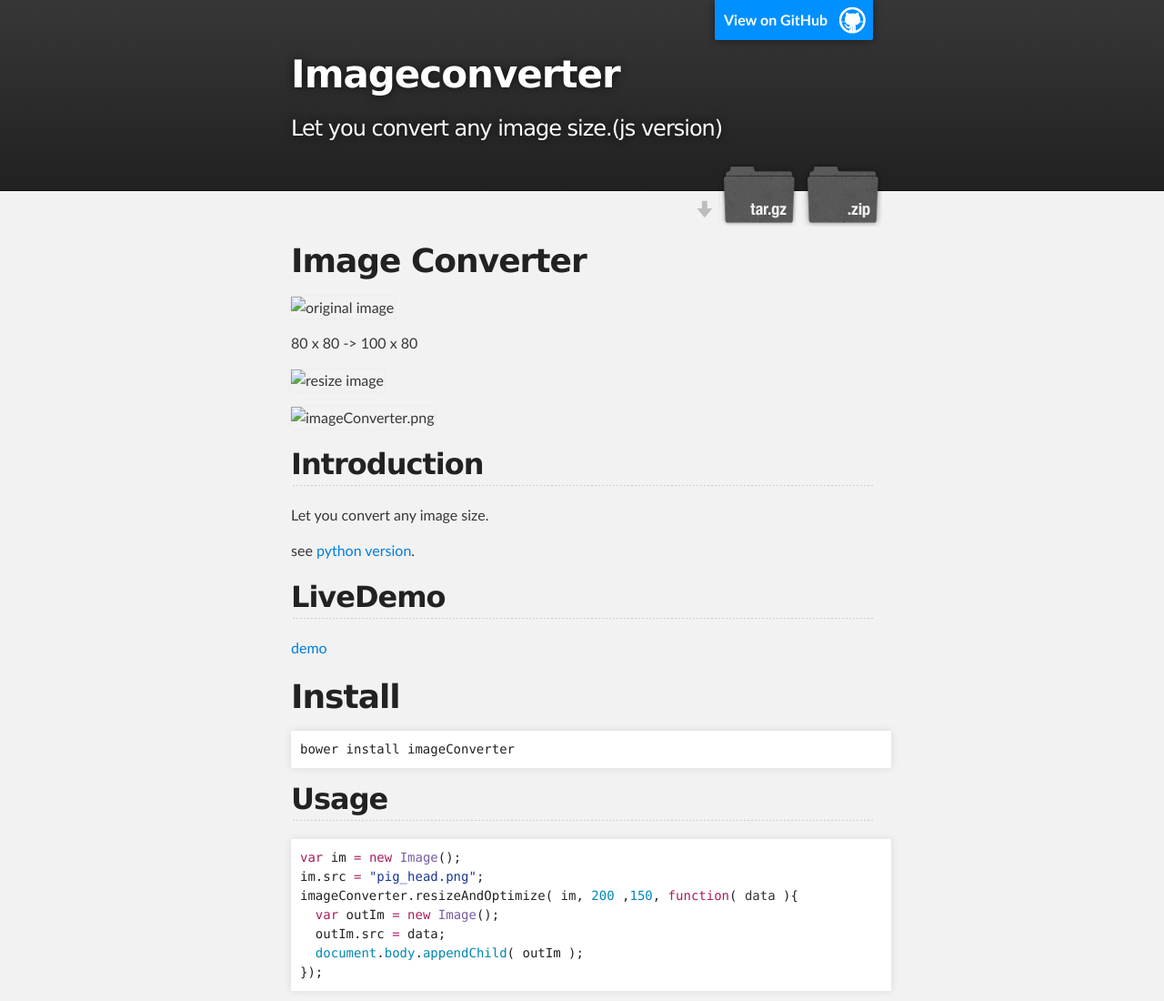
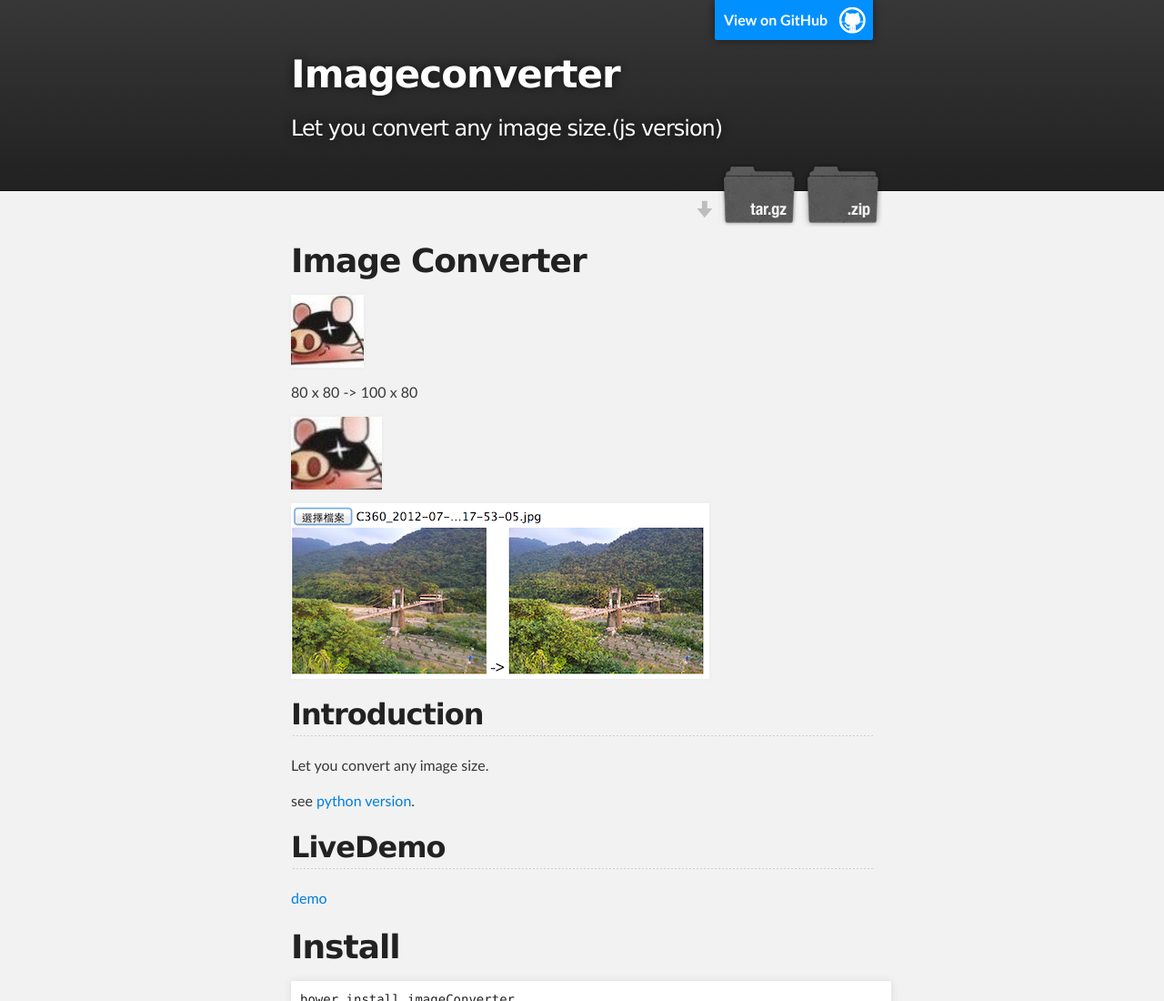
Before and after one commit to libero1286/imageConverter, a plain HTML site: page index.html in a window 1280 px wide. Shown: the top 1100 px of the page at 91% size. Drawn offline with Linux system fonts and the light colour scheme; the site is published under a folder, as on GitHub Pages, so addresses that start at the root find nothing.

Commit message:
Update index.html

```diff
--- a/index.html
+++ b/index.html
@@ -34,13 +34,13 @@
         <h1>
 <a id="image-converter" class="anchor" href="#image-converter" aria-hidden="true"><span class="octicon octicon-link"></span></a>Image Converter</h1>
 
-<p><img src="/demo/head.jpeg" alt="original image"></p>
+<p><img src="demo/head.jpeg" alt="original image"></p>
 
 <p>80 x 80 -&gt; 100 x 80</p>
 
-<p><img src="/demo/out_head.jpeg" alt="resize image"></p>
+<p><img src="demo/out_head.jpeg" alt="resize image"></p>
 
-<p><img src="/images/imageConverter.png" alt="imageConverter.png"></p>
+<p><img src="images/imageConverter.png" alt="imageConverter.png"></p>
 
 <h2>
 <a id="introduction" class="anchor" href="#introduction" aria-hidden="true"><span class="octicon octicon-link"></span></a>Introduction</h2>
```
